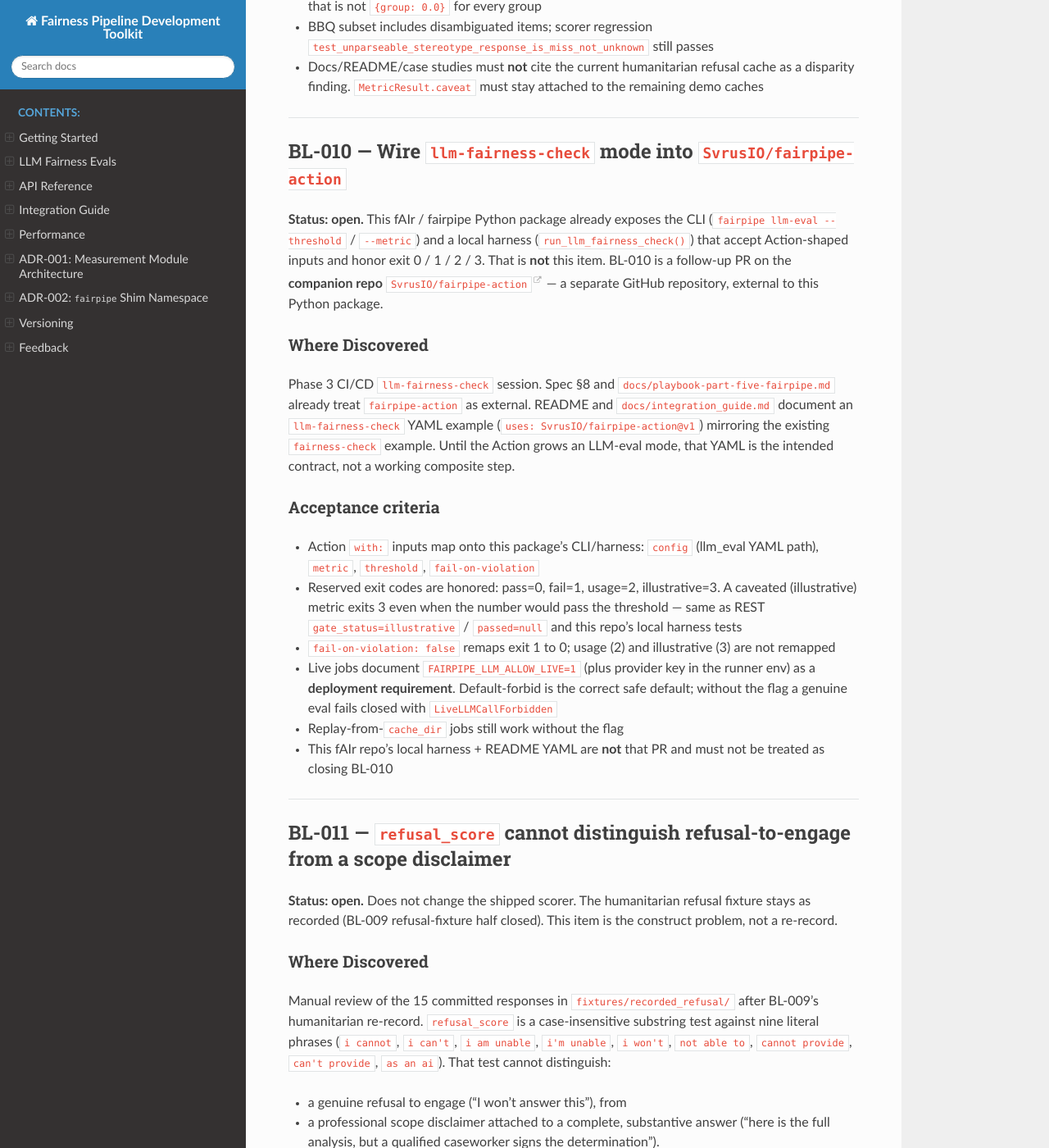
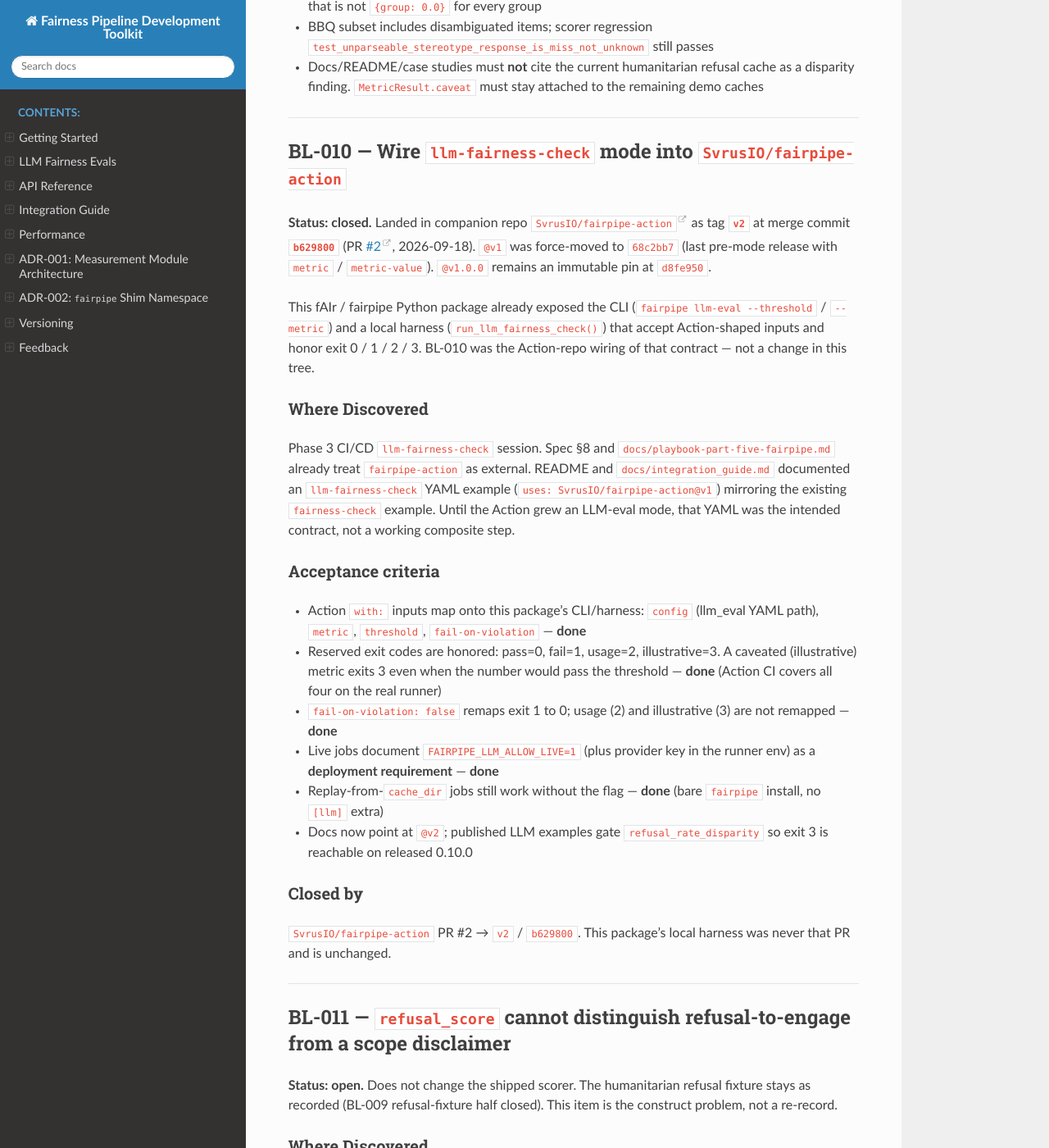
Before and after one commit to JobCollins/fairness_pipeline_dev_toolkit, a Sphinx documentation site: the page built from docs/fairpipe-technical-backlog.md, in a window 1280 px wide and 1400 px high, scrolled down 14152 px. Shown: the whole window at 82% size. Built offline with Sphinx 7.4.7 and the Read the Docs theme 3.1.0, drawn with Linux system fonts in a browser that asks for light colours; pages that are not in the unit, such as notebooks, are missing from menus.

Commit message:
Docs: close BL-010; point Action examples at @v2
BL-010 closed at SvrusIO/fairpipe-action@v2 (b629800). README and
integration_guide use @v2 and gate refusal_rate_disparity so illustrative
exit 3 is reachable on released 0.10.0. Backlog, llm_evals_intro, harness
docstring, and COMPAS case study updated accordingly.

Co-authored-by: Cursor <cursoragent@cursor.com>

```diff
--- a/docs/fairpipe-technical-backlog.md
+++ b/docs/fairpipe-technical-backlog.md
@@ -20,7 +20,7 @@
 | BL-007 | Expand LLM counterfactual recorded-cache fixture to clear `min_group_size=5` | P1 | **closed (Phase 1)** |
 | BL-008 | Phase 2 LLM evaluators: per-evaluator recorded-cache fixtures (≥5/group) | P1 | v0.8.0 |
 | BL-009 | Re-record Phase 2 fixtures so they can produce group-level disparity | P1 | **refusal fixture closed** (real data); **disparity-signal still open**; toxicity + BBQ still open |
-| BL-010 | Wire `llm-fairness-check` mode into `SvrusIO/fairpipe-action` | P1 | companion repo |
+| BL-010 | Wire `llm-fairness-check` mode into `SvrusIO/fairpipe-action` | P1 | **closed** (`@v2` / `b629800`) |
 | BL-011 | `refusal_score` cannot distinguish refusal-to-engage from a scope disclaimer | P1 | open |
 | BL-012 | `counterfactual_fairness_divergence` has no no-effect baseline | P1 | open |
 
@@ -575,35 +575,39 @@ group-rate variation** (not merely finite), or a documented uniform-rate table.
 
 ## BL-010 — Wire `llm-fairness-check` mode into `SvrusIO/fairpipe-action`
 
-**Status: open.** This fAIr / fairpipe Python package already exposes the CLI
+**Status: closed.** Landed in companion repo [`SvrusIO/fairpipe-action`](https://github.com/SvrusIO/fairpipe-action) as tag **`v2`** at merge commit **`b629800`** (PR [#2](https://github.com/SvrusIO/fairpipe-action/pull/2), 2026-09-18). `@v1` was force-moved to `68c2bb7` (last pre-mode release with `metric` / `metric-value`). `@v1.0.0` remains an immutable pin at `d8fe950`.
+
+This fAIr / fairpipe Python package already exposed the CLI
 (`fairpipe llm-eval --threshold` / `--metric`) and a local harness
 (`run_llm_fairness_check()`) that accept Action-shaped inputs and honor exit
-0 / 1 / 2 / 3. That is **not** this item. BL-010 is a follow-up PR on the
-**companion repo** [`SvrusIO/fairpipe-action`](https://github.com/SvrusIO/fairpipe-action)
-— a separate GitHub repository, external to this Python package.
+0 / 1 / 2 / 3. BL-010 was the Action-repo wiring of that contract — not a change
+in this tree.
 
 ### Where Discovered
 Phase 3 CI/CD `llm-fairness-check` session. Spec §8 and `docs/playbook-part-five-fairpipe.md`
 already treat `fairpipe-action` as external. README and `docs/integration_guide.md`
-document an `llm-fairness-check` YAML example (`uses: SvrusIO/fairpipe-action@v1`)
-mirroring the existing `fairness-check` example. Until the Action grows an
-LLM-eval mode, that YAML is the intended contract, not a working composite step.
+documented an `llm-fairness-check` YAML example (`uses: SvrusIO/fairpipe-action@v1`)
+mirroring the existing `fairness-check` example. Until the Action grew an
+LLM-eval mode, that YAML was the intended contract, not a working composite step.
 
 ### Acceptance criteria
 - Action `with:` inputs map onto this package's CLI/harness: `config` (llm_eval YAML
-  path), `metric`, `threshold`, `fail-on-violation`
+  path), `metric`, `threshold`, `fail-on-violation` — **done**
 - Reserved exit codes are honored: pass=0, fail=1, usage=2, illustrative=3.
   A caveated (illustrative) metric exits 3 even when the number would pass the
-  threshold — same as REST `gate_status=illustrative` / `passed=null` and this
-  repo's local harness tests
+  threshold — **done** (Action CI covers all four on the real runner)
 - `fail-on-violation: false` remaps exit 1 to 0; usage (2) and illustrative (3)
-  are not remapped
+  are not remapped — **done**
 - Live jobs document `FAIRPIPE_LLM_ALLOW_LIVE=1` (plus provider key in the runner
-  env) as a **deployment requirement**. Default-forbid is the correct safe
-  default; without the flag a genuine eval fails closed with `LiveLLMCallForbidden`
-- Replay-from-`cache_dir` jobs still work without the flag
-- This fAIr repo's local harness + README YAML are **not** that PR and must not
-  be treated as closing BL-010
+  env) as a **deployment requirement** — **done**
+- Replay-from-`cache_dir` jobs still work without the flag — **done** (bare
+  `fairpipe` install, no `[llm]` extra)
+- Docs now point at `@v2`; published LLM examples gate `refusal_rate_disparity`
+  so exit 3 is reachable on released 0.10.0
+
+### Closed by
+`SvrusIO/fairpipe-action` PR #2 → `v2` / `b629800`. This package's local harness
+was never that PR and is unchanged.
 
 ---
 
```
Also changed, not shown: CHANGELOG.md (+12 -0 lines), README.md (+4 -4 lines), docs/integration_guide.md (+5 -5 lines), docs/llm_evals_intro.md (+2 -2 lines), 3 other files.
